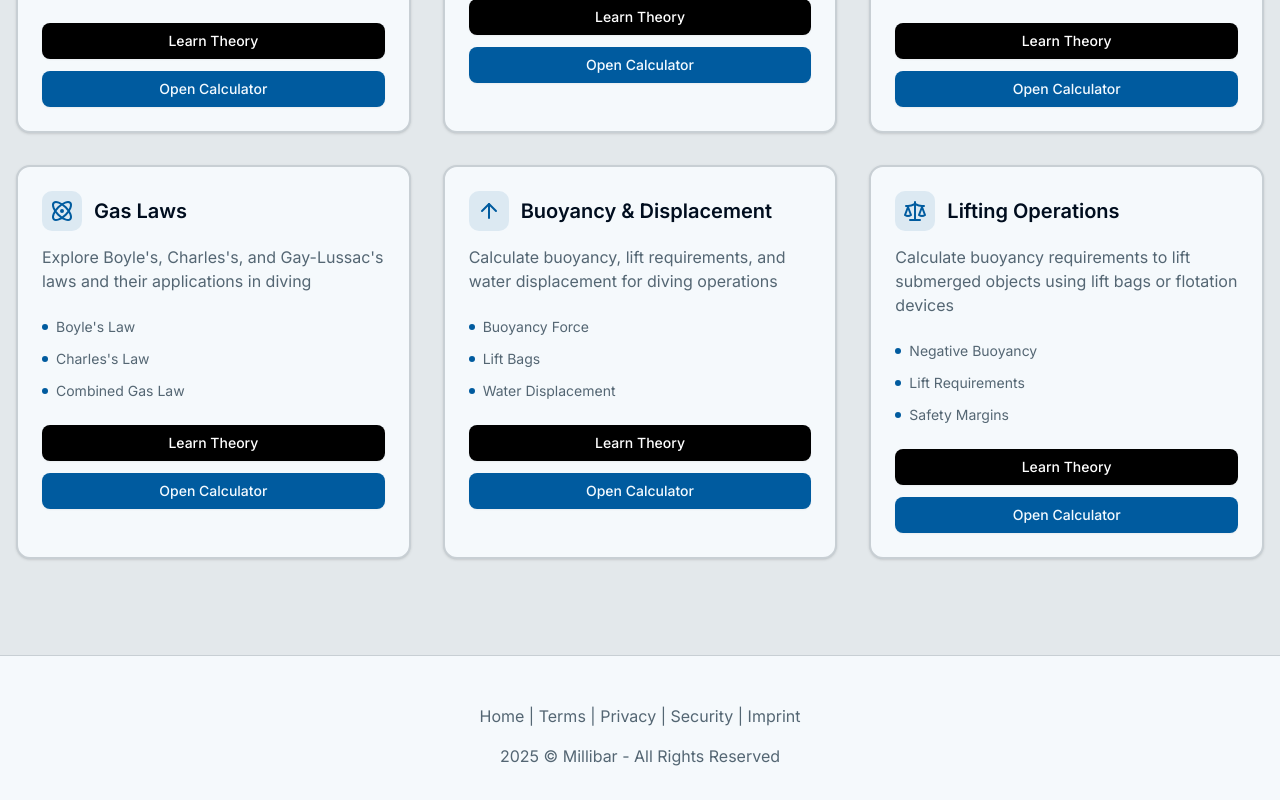
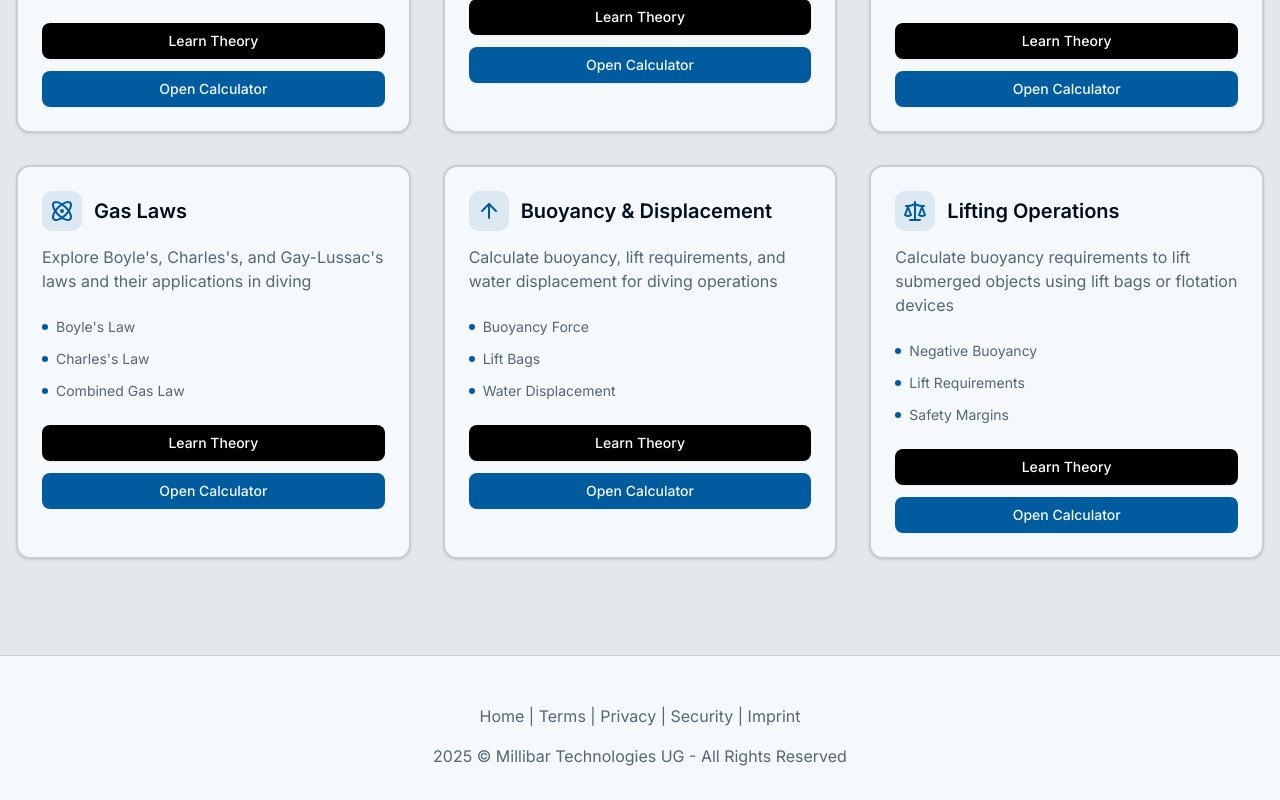
Before and after one commit to MBAR-Millibar/Dive-Theory-Physics, a Next.js app: page / in a window 1280 px wide. Shown: the part 1074-1874 px from the top of the page. Built offline with nearby package versions, Linux system fonts and the light colour scheme.

Commit message:
feat: update footer copyright to full company name
Display full company name "Millibar Technologies UG".

Co-authored-by: Leandro <34239373+LeandroBerlin@users.noreply.github.com>

```diff
--- a/components/footer.tsx
+++ b/components/footer.tsx
@@ -26,7 +26,7 @@ export function Footer() {
               Imprint
             </Link>
           </p>
-          <p className="mt-4 text-muted-foreground">2025 © Millibar - All Rights Reserved</p>
+          <p className="mt-4 text-muted-foreground">2025 © Millibar Technologies UG - All Rights Reserved</p>
         </div>
       </div>
     </footer>
```
